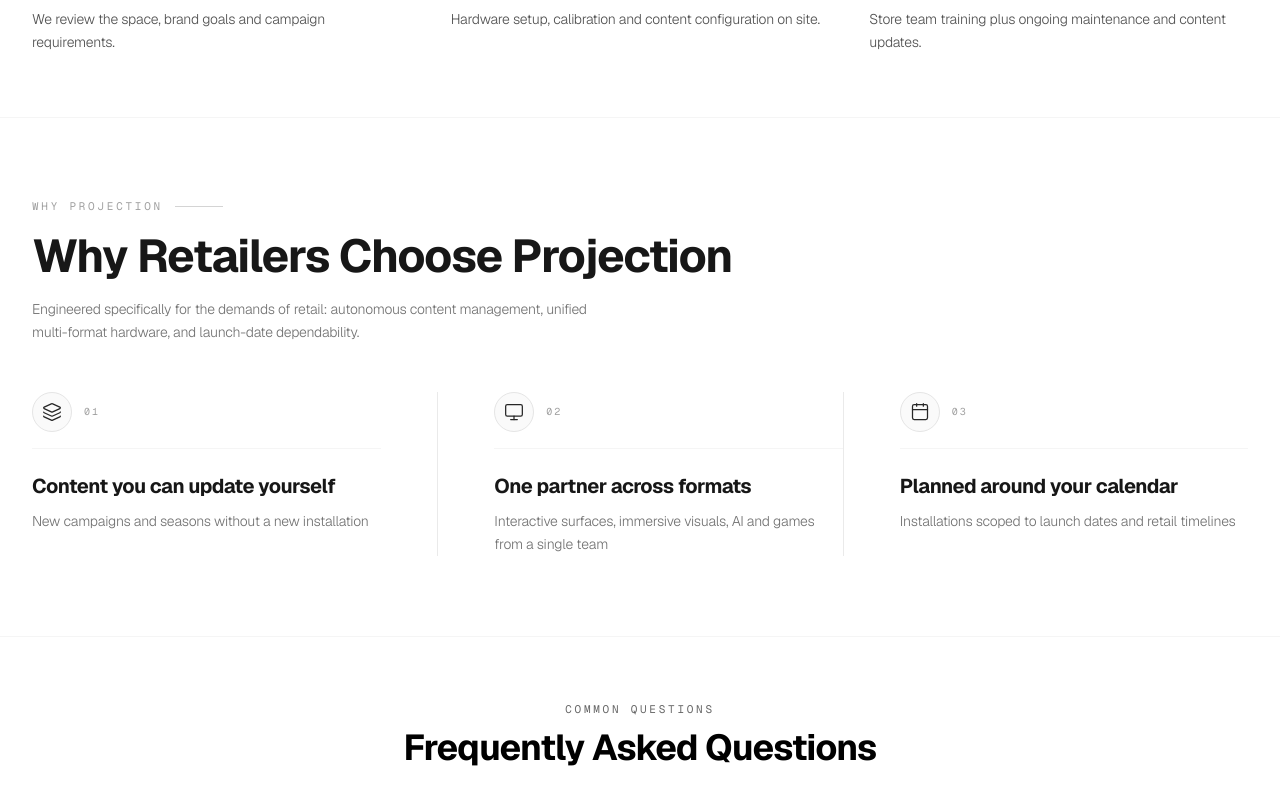
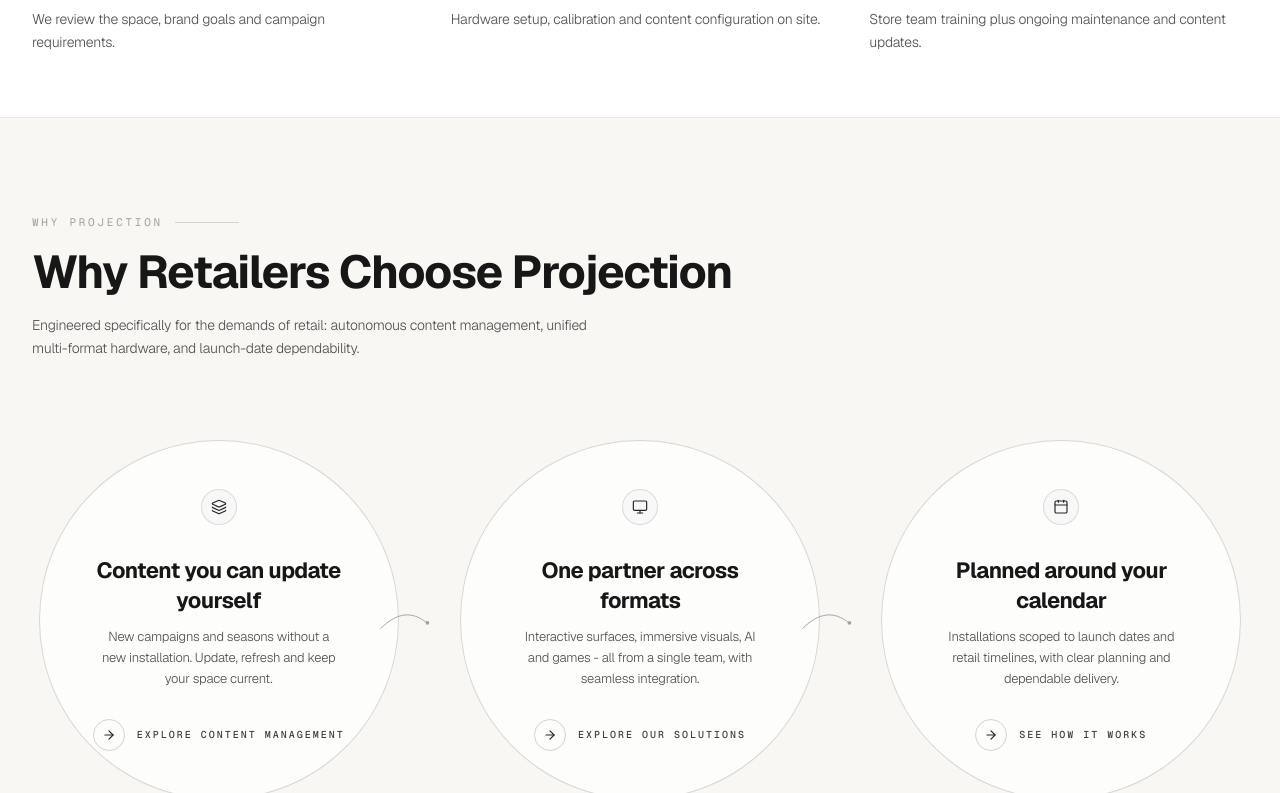
Before and after one commit to student261/projection, a Next.js app: page /industries/retail in a window 1280 px wide. Shown: the part 5646-6439 px from the top of the page. Built offline with nearby package versions, Linux system fonts and the light colour scheme; no server answers.

Commit message:
feat(retail): redesign Why Retailers Choose Projection section with circular cards, connecting arcs, and no numbering

```diff
--- a/app/industries/retail/page.tsx
+++ b/app/industries/retail/page.tsx
@@ -801,58 +801,75 @@
         </div>
       </section>
 
-      {/* SECTION 10: WHY CHOOSE PROJECTION (Editorial Architectural Showcase) */}
-      <section className="py-12 sm:py-16 lg:py-20 bg-white text-black border-t border-neutral-100">
+      {/* SECTION 10: WHY CHOOSE PROJECTION (Matching Circular Reference Design without Numbering) */}
+      <section className="py-14 sm:py-18 lg:py-24 bg-[#f8f7f4] text-black border-t border-black/5 overflow-hidden">
         <div className="max-w-7xl 2xl:max-w-[1536px] mx-auto px-4 sm:px-6 lg:px-8">
           {/* Eyebrow & Heading */}
-          <div className="max-w-3xl mb-8 sm:mb-10 lg:mb-12">
+          <div className="max-w-3xl mb-12 sm:mb-16 lg:mb-20">
             <div className="flex items-center gap-3 mb-4">
               <span className="text-[10px] sm:text-[11px] font-mono tracking-[0.25em] text-neutral-400 uppercase">
                 {data.whyChooseUs?.label || "WHY PROJECTION"}
               </span>
-              <span className="w-10 sm:w-12 h-[1px] bg-neutral-300"></span>
+              <span className="w-12 sm:w-16 h-[1px] bg-neutral-300"></span>
             </div>
             <h2 className="text-3xl sm:text-4xl lg:text-[42px] xl:text-[46px] font-bold tracking-tight text-neutral-900 leading-[1.12] mb-4">
               {data.whyChooseUs?.title || "Why Retailers Choose Projection"}
             </h2>
-            <p className="text-xs sm:text-sm text-neutral-500 font-light leading-relaxed max-w-xl">
+            <p className="text-xs sm:text-sm text-neutral-600 font-light leading-relaxed max-w-xl">
               Engineered specifically for the demands of retail: autonomous content management, unified multi-format hardware, and launch-date dependability.
             </p>
           </div>
 
-          {/* 3 Columns separated by fine vertical hairlines */}
-          <div className="grid grid-cols-1 md:grid-cols-3 gap-10 md:gap-0">
+          {/* 3 Circular Cards with Connecting Arcs (No numbering) */}
+          <div className="grid grid-cols-1 lg:grid-cols-3 gap-10 lg:gap-8 xl:gap-12 items-center justify-items-center">
             {data.whyChooseUs?.items.map((item, idx) => {
               const icons = [Layers, Monitor, Calendar];
               const IconComponent = icons[idx % icons.length];
 
               return (
-                <div
-                  key={idx}
-                  className={`flex flex-col ${
-                    idx === 0
-                      ? "md:pr-8 lg:pr-12 xl:pr-14"
-                      : "md:border-l md:border-neutral-200/80 md:pl-8 lg:pl-12 xl:pl-14"
-                  }`}
-                >
-                  <div className="flex items-center justify-between mb-6 pb-4 border-b border-neutral-100">
-                    <div className="flex items-center gap-3">
-                      <div className="w-10 h-10 rounded-full border border-neutral-200 bg-neutral-50 flex items-center justify-center text-neutral-800 shrink-0">
-                        <IconComponent className="w-5 h-5 text-neutral-800 stroke-[1.5]" />
-                      </div>
-                      <span className="text-[10px] font-mono uppercase tracking-[0.2em] text-neutral-400">
-                        0{idx + 1}
-                      </span>
+                <div key={idx} className="relative w-full flex justify-center">
+                  {/* Circular Card */}
+                  <div className="w-[300px] sm:w-[330px] lg:w-[310px] xl:w-[360px] aspect-square rounded-full border border-black/15 bg-white/70 hover:bg-white hover:border-black/30 hover:shadow-xl transition-all duration-300 p-7 sm:p-9 xl:p-11 flex flex-col justify-between items-center text-center group">
+                    {/* Top: Icon (No numbering) */}
+                    <div className="w-9 h-9 rounded-full border border-neutral-300/80 bg-neutral-100/60 flex items-center justify-center text-neutral-800 shrink-0 mt-1">
+                      <IconComponent className="w-4 h-4 stroke-[1.75]" />
+                    </div>
+
+                    {/* Middle: Title & Description */}
+                    <div className="my-auto px-2">
+                      <h3 className="text-lg sm:text-xl xl:text-[22px] font-bold text-neutral-900 tracking-tight leading-snug mb-2.5">
+                        {item.title}
+                      </h3>
+                      <p className="text-xs sm:text-[13px] text-neutral-600 font-light leading-relaxed max-w-[240px] mx-auto">
+                        {item.desc}
+                      </p>
+                    </div>
+
+                    {/* Bottom: Circular CTA */}
+                    <div className="mb-1">
+                      <Link
+                        href={item.href || "/solutions"}
+                        className="inline-flex items-center gap-2.5 sm:gap-3 group/cta"
+                      >
+                        <div className="w-8 h-8 rounded-full border border-neutral-300 flex items-center justify-center text-neutral-800 group-hover/cta:border-black group-hover/cta:bg-black group-hover/cta:text-white transition-all duration-200 shrink-0">
+                          <ArrowRight className="w-3.5 h-3.5 group-hover/cta:translate-x-0.5 transition-transform" />
+                        </div>
+                        <span className="text-[10px] font-mono tracking-[0.2em] font-medium text-neutral-700 group-hover/cta:text-black uppercase text-left transition-colors">
+                          {item.cta || "Explore"}
+                        </span>
+                      </Link>
                     </div>
                   </div>
 
-                  <h3 className="text-lg sm:text-xl font-bold text-neutral-900 tracking-tight leading-snug mb-2.5">
-                    {item.title}
-                  </h3>
-
-                  <p className="text-xs sm:text-sm text-neutral-500 font-light leading-relaxed">
-                    {item.desc}
-                  </p>
+                  {/* Curved Connecting Arc (Between Circle 1 & 2, and Circle 2 & 3 on desktop) */}
+                  {idx < 2 && (
+                    <div className="hidden lg:block absolute -right-5 xl:-right-7 top-1/2 -translate-y-1/2 w-10 xl:w-14 h-8 pointer-events-none z-10">
+                      <svg viewBox="0 0 60 30" fill="none" className="w-full h-full text-neutral-400">
+                        <path d="M 4 24 C 22 6, 38 6, 52 17" stroke="currentColor" strokeWidth="1" strokeLinecap="round" />
+                        <circle cx="54" cy="18" r="2" fill="currentColor" />
+                      </svg>
+                    </div>
+                  )}
                 </div>
               );
             })}
--- a/data/industries/retail.ts
+++ b/data/industries/retail.ts
@@ -145,9 +145,24 @@
     label: "WHY PROJECTION",
     title: "Why Retailers Choose Projection",
     items: [
-      { title: "Content you can update yourself", desc: "New campaigns and seasons without a new installation" },
-      { title: "One partner across formats", desc: "Interactive surfaces, immersive visuals, AI and games from a single team" },
-      { title: "Planned around your calendar", desc: "Installations scoped to launch dates and retail timelines" }
+      {
+        title: "Content you can update yourself",
+        desc: "New campaigns and seasons without a new installation. Update, refresh and keep your space current.",
+        cta: "Explore Content Management",
+        href: "/solutions"
+      },
+      {
+        title: "One partner across formats",
+        desc: "Interactive surfaces, immersive visuals, AI and games - all from a single team, with seamless integration.",
+        cta: "Explore Our Solutions",
+        href: "/solutions"
+      },
+      {
+        title: "Planned around your calendar",
+        desc: "Installations scoped to launch dates and retail timelines, with clear planning and dependable delivery.",
+        cta: "See How It Works",
+        href: "#how-it-works"
+      }
     ]
   },
   faqs: {
```
Also changed, not shown: data/industries/types.ts (+6 -1 lines).
